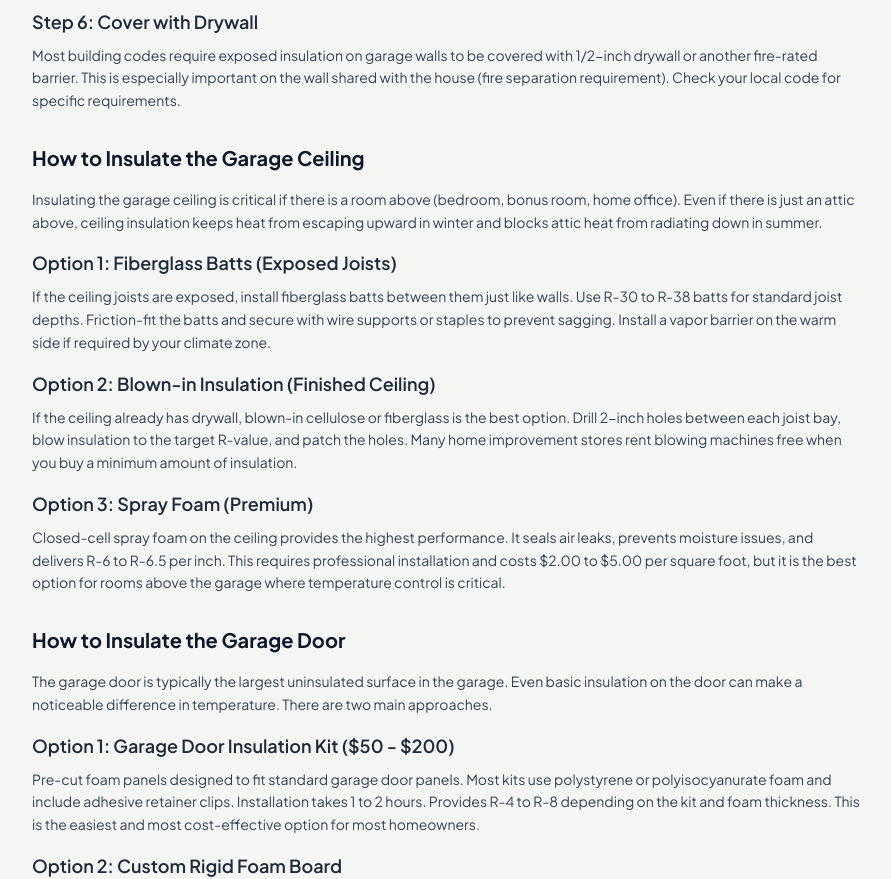
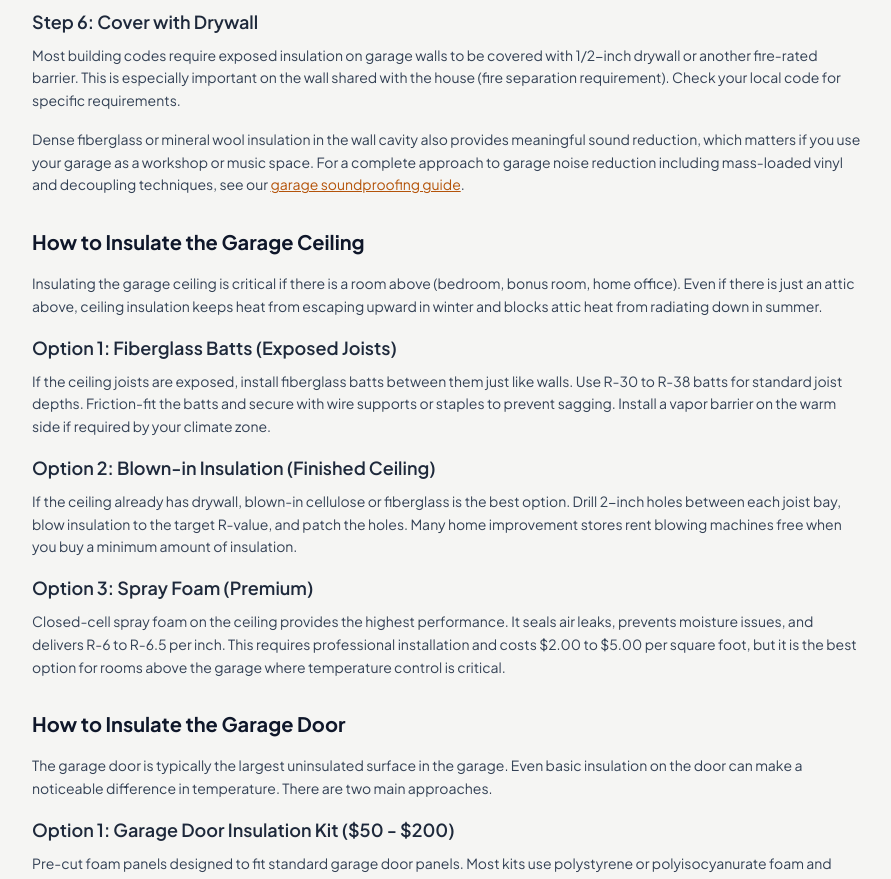
Before and after one commit to thebasementguide2026/thegarage.guide-, a Next.js app: page /guides/how-to-insulate-garage in a window 1280 px wide. Shown: the part 3080-3959 px from the top of the page, without its empty margins (192-1083 px from the left). Built offline with nearby package versions, Linux system fonts and the light colour scheme.

Commit message:
Add internal link to soundproofing guide in insulation wall section

```diff
--- a/app/guides/how-to-insulate-garage/page.tsx
+++ b/app/guides/how-to-insulate-garage/page.tsx
@@ -316,6 +316,7 @@ export default function HowToInsulateGarage() {
 
           <h3 className='text-lg font-semibold text-slate-800 mb-2'>Step 6: Cover with Drywall</h3>
           <p className='text-slate-700 text-sm leading-relaxed mb-4'>Most building codes require exposed insulation on garage walls to be covered with 1/2-inch drywall or another fire-rated barrier. This is especially important on the wall shared with the house (fire separation requirement). Check your local code for specific requirements.</p>
+          <p className='text-slate-700 text-sm leading-relaxed mb-4'>Dense fiberglass or mineral wool insulation in the wall cavity also provides meaningful sound reduction, which matters if you use your garage as a workshop or music space. For a complete approach to garage noise reduction including mass-loaded vinyl and decoupling techniques, see our <Link href='/guides/how-to-soundproof-garage' className='text-amber-700 underline hover:text-amber-800'>garage soundproofing guide</Link>.</p>
         </section>
 
         {/* How to Insulate Garage Ceiling */}
```
